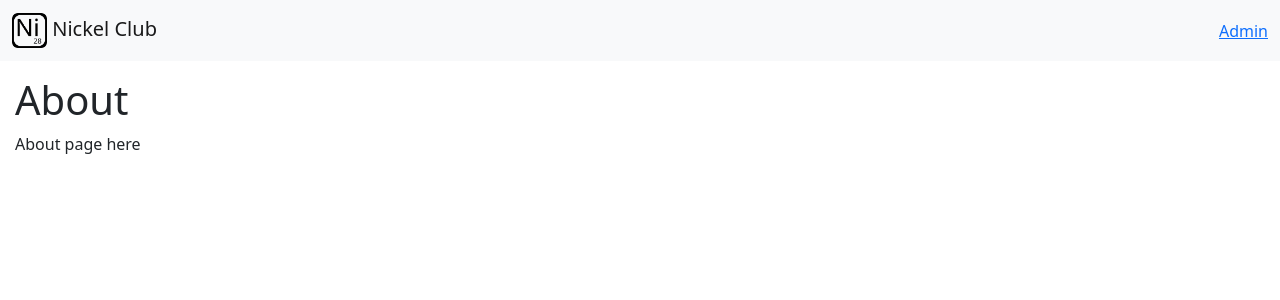
After one commit to quintrino/nickel-club, a Flask app: page /about/ in a window 1280 px wide. The commit adds this page. Shown: the top 300 px of the page. Run offline with Flask 2, Linux system fonts and the light colour scheme.

Commit message:
Add about page and logo

```diff
--- a/nickel_club/__init__.py
+++ b/nickel_club/__init__.py
@@ -20,17 +20,15 @@ def create_app():
     #     # load the test config if passed in
     #     app.config.update(test_config)
 
-
     from nickel_club import model
     model.init_app(app)
 
     from nickel_club import admin
     app.register_blueprint(admin.bp)
 
-    # make url_for('index') == url_for('blog.index')
-    # in another app, you might define a separate main index here with
-    # app.route, while giving the blog blueprint a url_prefix, but for
-    # the tutorial the blog will be the main index
-    app.add_url_rule("/", endpoint="admin.index")
+    from nickel_club import about
+    app.register_blueprint(about.bp)
+
+    app.add_url_rule("/", endpoint="about.index")
 
     return app
--- /dev/null
+++ b/nickel_club/about.py
@@ -0,0 +1,11 @@
+from flask import Blueprint
+from flask import render_template
+
+bp = Blueprint("about", __name__, url_prefix="/about")
+
+@bp.route("/", methods=("GET",))
+def index():
+    return render_template("about.html")
+
+
+bp.add_url_rule("/", endpoint="index")
--- /dev/null
+++ b/nickel_club/templates/about.html
@@ -0,0 +1,9 @@
+{% extends 'base.html' %}
+
+{% block header %}
+<h1>{% block title %}About{% endblock %}</h1>
+{% endblock %}
+
+{% block content %}
+<p>About page here</p>
+{% endblock %}
--- a/nickel_club/templates/base.html
+++ b/nickel_club/templates/base.html
@@ -11,6 +11,10 @@
 			color: darkblue;
 		}
 
+		#logo {
+			height: 35px;
+		}
+
 		</style>
 		{% block pagestyle %}{% endblock %}
 	</head>
@@ -18,7 +22,13 @@
 		<nav class="navbar navbar-light bg-light">
 			<div class="container-fluid">
 				<!-- TODO this should link to nickel index not admin index -->
-				<a class="navbar-brand" href="{{ url_for('admin.index') }}">Nickel Club</a>
+				<a class="navbar-brand" href="{{ url_for('about.index') }}">
+					<img id="logo" src="{{ url_for('static', filename='images/logo_placeholder.png') }}">
+					Nickel Club
+				</a>
+				<div class="nav-item">
+					<div><a href="{{ url_for('admin.index') }}">Admin</a></div>
+				</div>
 				{% if g.admin %}
 				<div class="nav-item">
 					<div><a href="{{ url_for('admin.logout') }}">Log Out</a></div>
```
Also changed, not shown: nickel_club/static/images/logo_placeholder.png (added).
